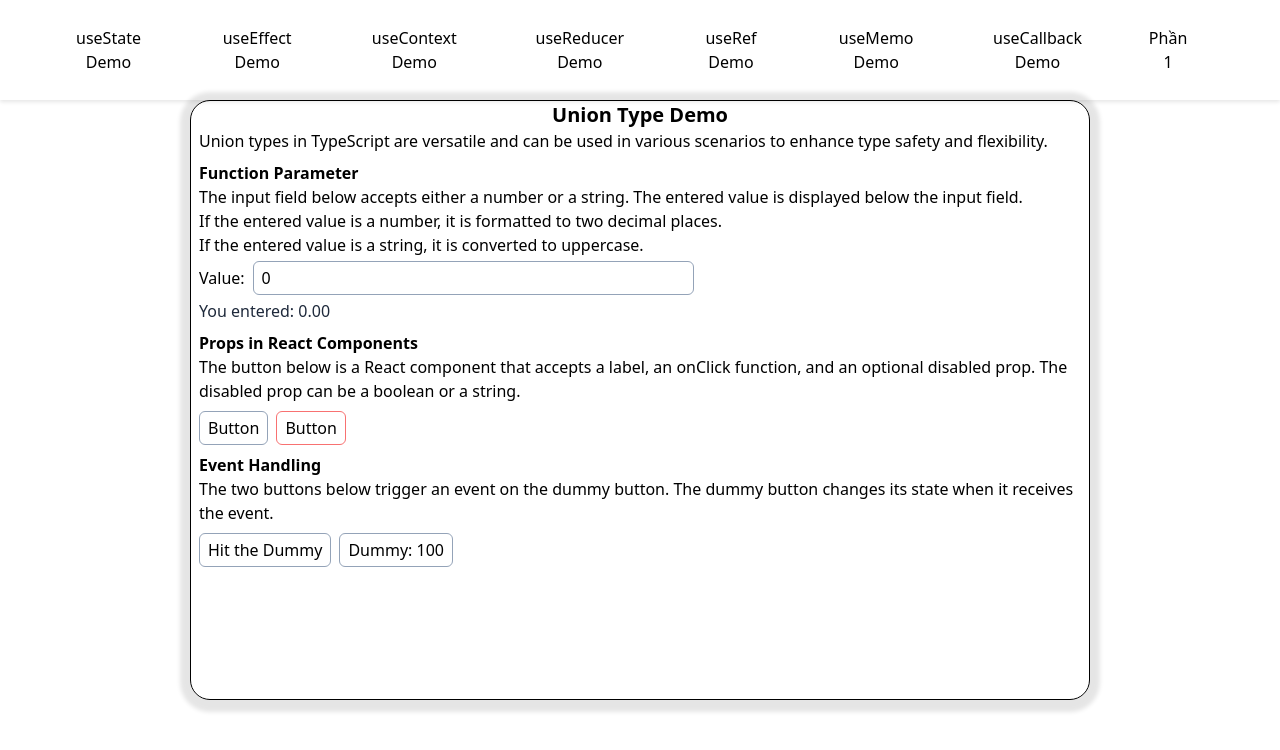
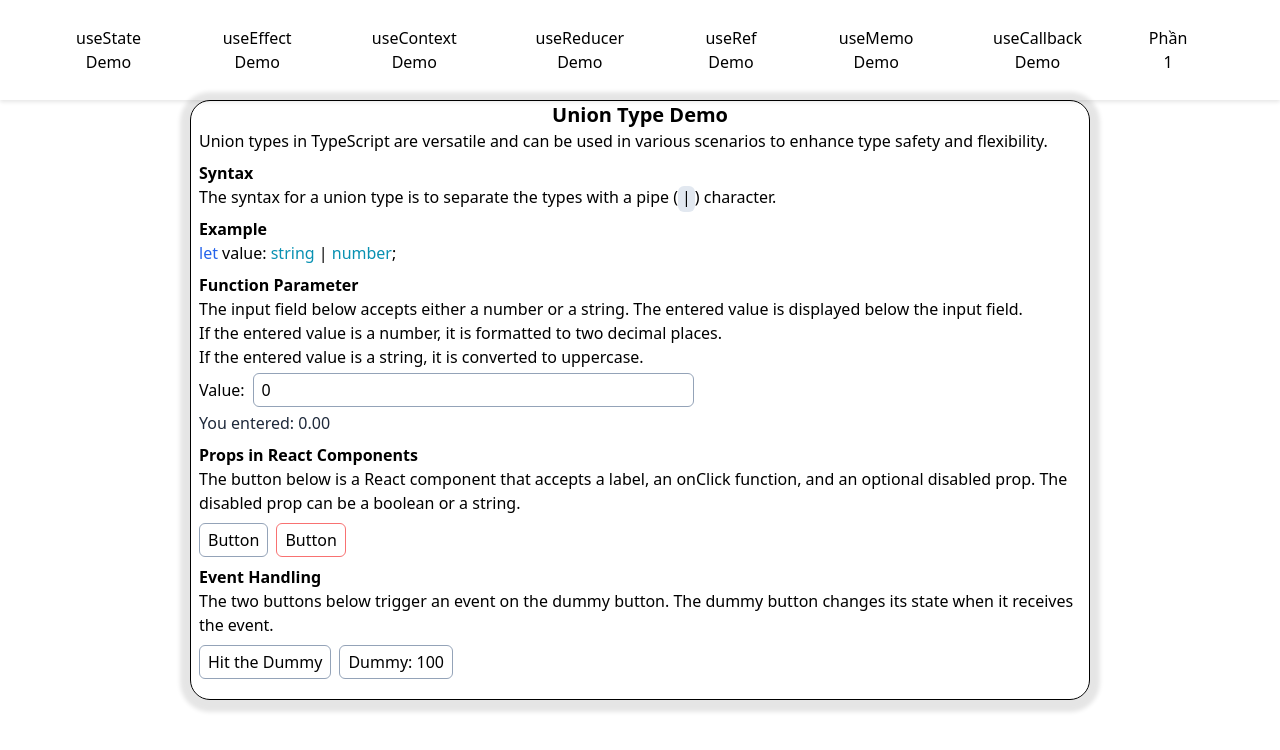
Before and after one commit to datquang03/HCM24_CPL_REACT_12_TEAM3, a React (Vite) app: page /unionTypes in a window 1280 px wide. Shown: the top 750 px of the page. Built offline with nearby package versions, Linux system fonts and the light colour scheme.

Commit message:
Refactor UnionTypesPage component and add syntax and example sections

```diff
--- a/src/pages/unionTypes/unionTypes.tsx
+++ b/src/pages/unionTypes/unionTypes.tsx
@@ -9,6 +9,18 @@ const UnionTypesPage = () => {
       <p>
         Union types in TypeScript are versatile and can be used in various
         scenarios to enhance type safety and flexibility.
+      </p>
+      <h2 className="text-l font-semibold pt-2">Syntax</h2>
+      <p>
+        The syntax for a union type is to separate the types with a pipe (
+        <span className="bg-slate-200 rounded-md px-1 pb-1 ">|</span>)
+        character.
+      </p>
+      <h2 className="text-l font-semibold pt-2">Example</h2>
+      <p >
+        <span className="text-blue-600">let</span> value:{" "}
+        <span className="text-cyan-600">string</span> |{" "}
+        <span className="text-cyan-600">number</span>;
       </p>
       <h2 className="text-l font-semibold pt-2">Function Parameter</h2>
       <p>
```
